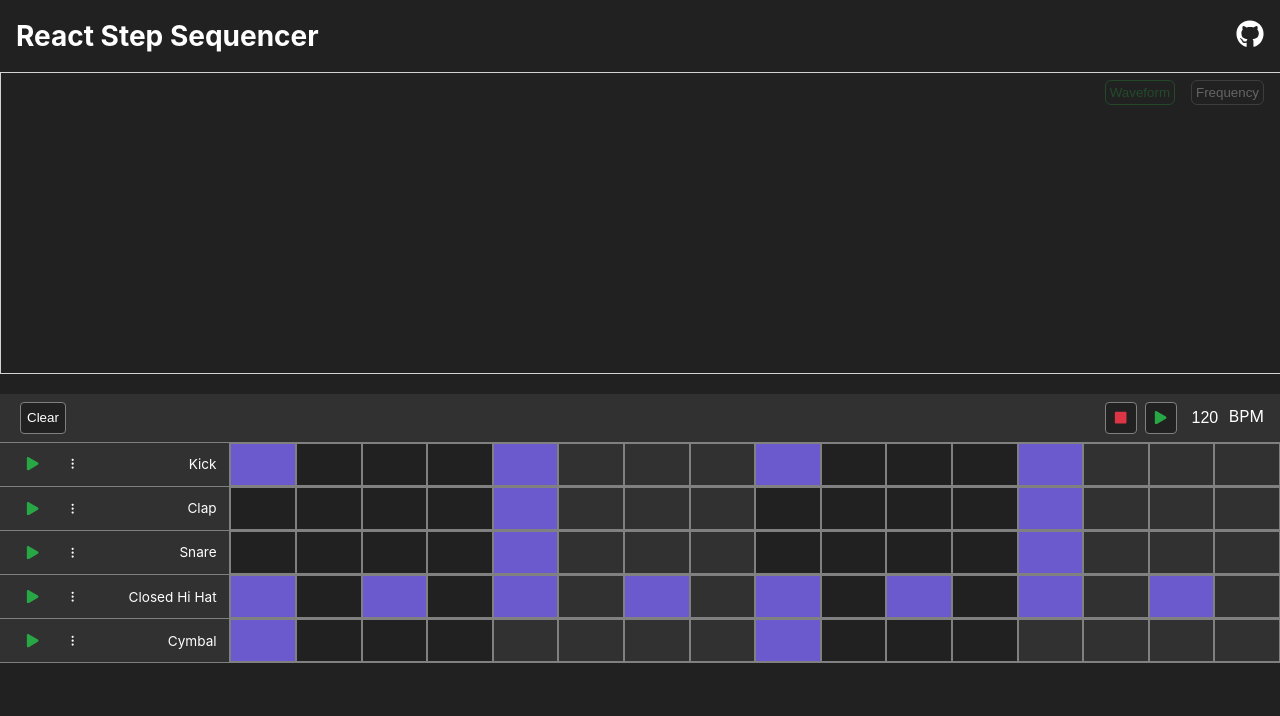
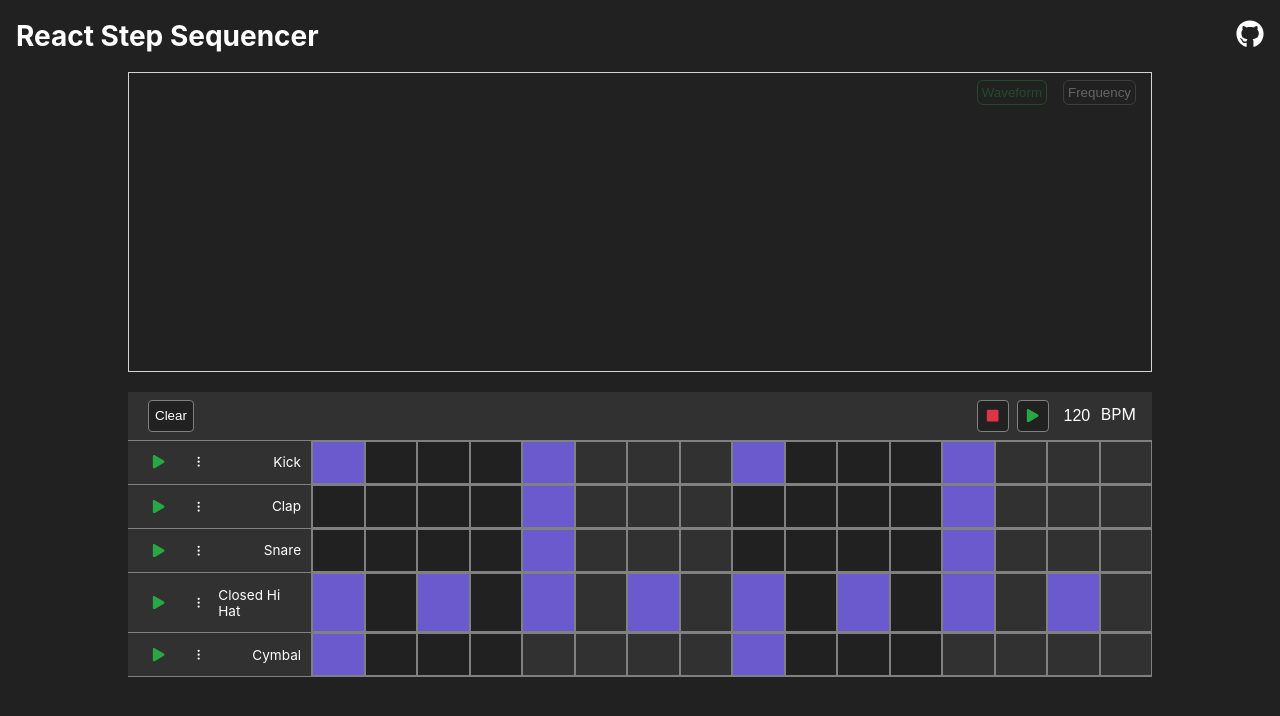
Before and after one commit to greg-solomon/step-sequencer, a Next.js app: page / in a window 1280 px wide. Shown: the top 716 px of the page. Built offline with nearby package versions, Linux system fonts and the light colour scheme; no server answers.

Commit message:
fixed styles

```diff
--- a/components/visualizer/Visualizer.module.scss
+++ b/components/visualizer/Visualizer.module.scss
@@ -1,9 +1,12 @@
 .canvas {
   border: 1px solid lightgrey;
+  width: 100%;
+  max-height: 300px;
 }
 
 .canvasWrapper {
   position: relative;
+  width: 100%;
 }
 .canvasControls {
   position: absolute;
--- a/styles/Home.module.scss
+++ b/styles/Home.module.scss
@@ -3,11 +3,8 @@
   width: 100%;
 }
 
-@media (min-width: 768px) {
-}
-
-@media (min-width: 1440px) {
+@media (min-width: 1024px) {
   .main {
-    width: 70%;
+    width: 80%;
   }
 }
--- a/styles/Sequencer.module.scss
+++ b/styles/Sequencer.module.scss
@@ -3,4 +3,5 @@
   position: relative;
   margin-top: 1rem;
   border-radius: 6px 6px 0 0;
+  width: 100%;
 }
```
